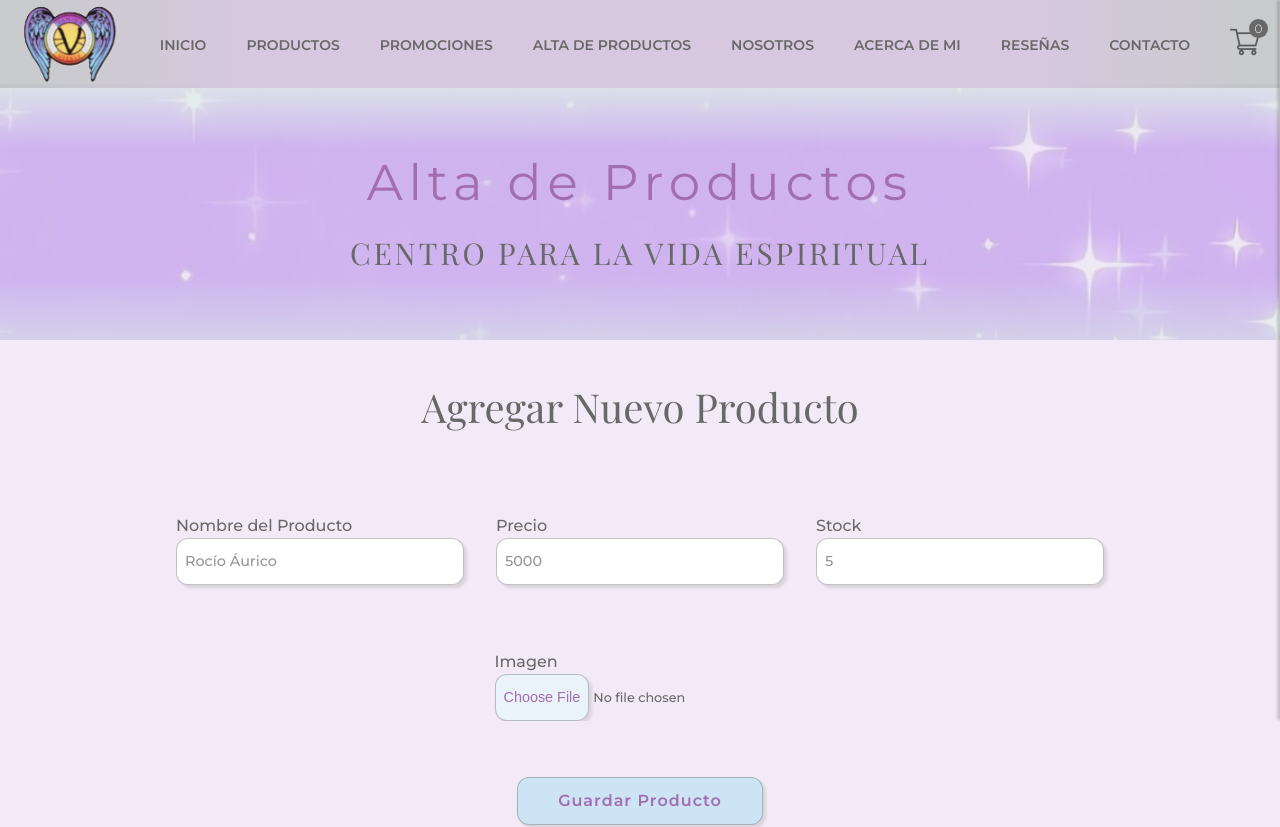
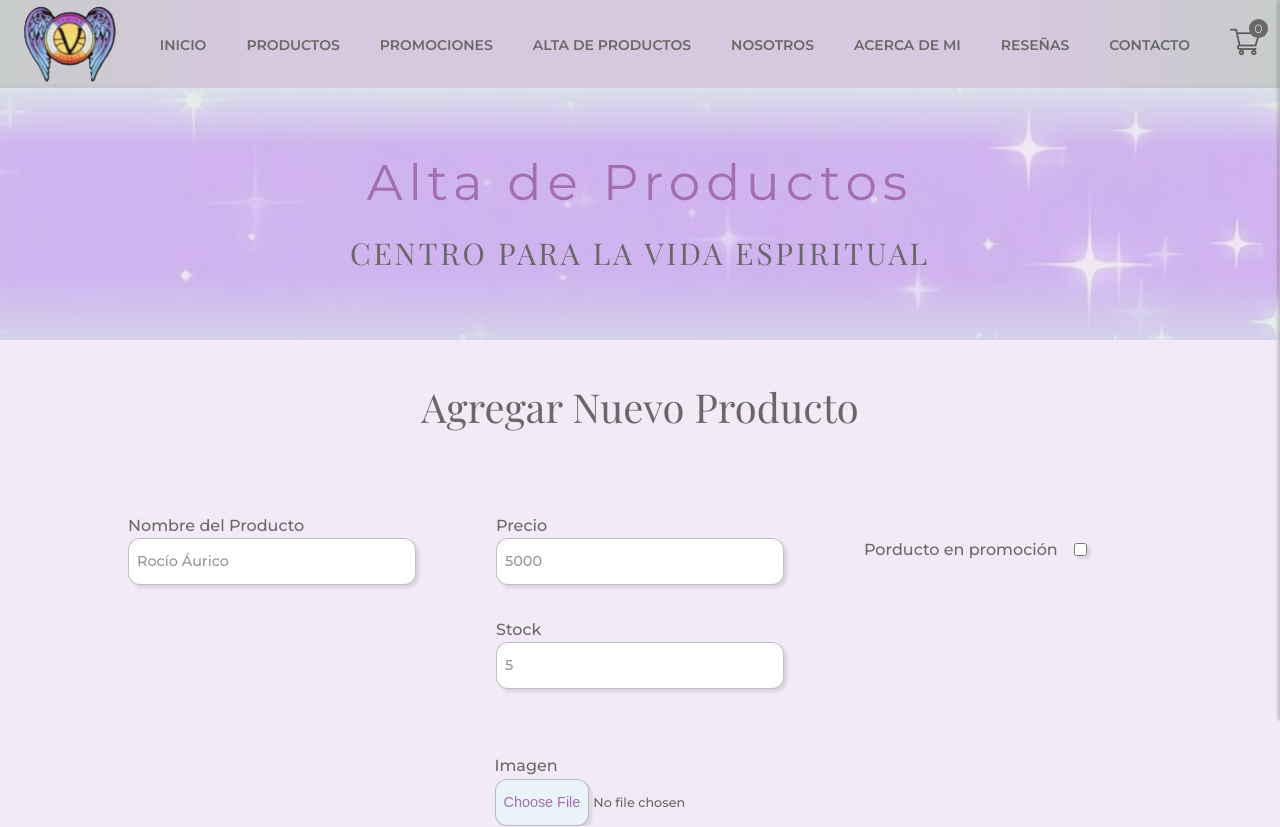
Before and after one commit to reymf1/PreEntrega-Marcelo-Rey, a React (Vite) app: page /formulario in a window 1280 px wide. Shown: the top 827 px of the page. Built offline with nearby package versions, Linux system fonts and the light colour scheme; a web font is replaced by a local one.

Commit message:
Avance 25/06/26

```diff
--- a/src/pages/Formulario/FormularioContainer/FormularioContainer.jsx
+++ b/src/pages/Formulario/FormularioContainer/FormularioContainer.jsx
@@ -1,25 +1,32 @@
 import React, { useState } from "react";
 import { FormularioProducto } from "../FormularioProducto/FormularioProducto";
 import HeaderTitulo from "../../../components/HeaderTitulo/HeaderTitulo";
-import styles from "./FormularioContainer.module.css";
+// IMPORTACIONES CLAVE DE FIREBASE
+import { collection, addDoc } from "firebase/firestore";
+import { db } from "../../../firebase/config";
+import { useRef } from "react"; //Uso useRef para hacer referencia al input type=file para limpiar la pantalla una vez cargada la imágen
 
 export function FormularioContainer() {
   const [datosForm, setDatosForm] = useState({
     nombre: "",
     precio: "",
     stock: "",
+    descripcion: "",
+    promocion: false,
+    categoria: "",
     // Quitamos la urlImagen de aca porque la obtendremos después de la subida
   });
-  //setImagenFile(null); //Se resetea el setImagenFile
   // 1. Nuevo estado para el archivo de imagen
   const [imagenFile, setImagenFile] = useState(null);
+  const [error, setError] = useState(null);
   const [cargando, setCargando] = useState(false);
+  const inputFileRef = useRef(null); //Para limpiar el archivo enviado con el input
 
   const manejarCambio = (evento) => {
-    const { name, value } = evento.target;
+    const { name, value, type, checked } = evento.target;
     setDatosForm({
       ...datosForm,
-      [name]: value,
+      [name]: type === "checkbox" ? checked : value,
     });
   };
 
@@ -27,22 +34,22 @@ export function FormularioContainer() {
   const manejarCambioImagen = (evento) => {
     setImagenFile(evento.target.files[0]);
   };
-
   const manejarEnvio = async (evento) => {
     evento.preventDefault();
     //console.log("Enviando los siguientes datos a la API:", datosForm);
+    setError(null);
     // Validamos que el usuario haya seleccionado una imagen
     if (!imagenFile) {
-      alert("Por favor, selecciona una imagen para el producto.");
+      setError("Por favor, selecciona una imagen para el producto.");
       return;
     }
     // --- Lógica para subir la imagen a Imgbb ---
-    const apiKey = import.meta.env.VITE_IMGBB_API_KEY; // 🚨 ¡Reemplazá esto con tu clave!
+    const apiKey = import.meta.env.VITE_IMGBB_API_KEY;
     const formData = new FormData();
     formData.append("image", imagenFile);
     try {
       setCargando(true);
-      console.log("Subiendo imagen a Imgbb...");
+      /*console.log("Subiendo imagen a Imgbb...");*/
       const respuestaImgbb = await fetch(
         `https://api.imgbb.com/1/upload?key=${apiKey}`,
         {
@@ -66,28 +73,35 @@ export function FormularioContainer() {
           // Agregamos la URL obtenida
           precio: Number(datosForm.precio), //Convierte a número
           stock: Number(datosForm.stock),
-          urlImagen: datosImgbb.data.url,
+          imagen: datosImgbb.data.url,
         };
 
-        // Por el momento hacemos un console.log
-        console.log(
-          "Enviando los siguientes datos COMPLETOS a la API:",
-          productoCompleto,
-        );
+        // LÓGICA PARA SUBIR DATOS A FIRESTORE ---
+        console.log("Enviando producto a Firebase:", productoCompleto);
+        // Apuntamos a la colección "productos" (si no existe, se crea)
+        const productosCollection = collection(db, "productos");
+        // Agregamos el nuevo documento a la colección
+        await addDoc(productosCollection, productoCompleto);
+
         // Reset formulario
         setDatosForm({
           nombre: "",
           precio: "",
           stock: "",
+          descripcion: "",
+          promocion: false,
+          categoria: "",
         });
-
-        setImagenFile(null);
+        setImagenFile(null); //Se resetea el setImagenFile
+        if (inputFileRef.current) {
+          //El if es porque en el primer render el input no fue conectado al ref, entonces es null
+          inputFileRef.current.value = "";
+        } //Se limpia el input file
       } else {
         throw new Error("La subida de la imagen a Imgbb falló.");
       }
     } catch (error) {
-      console.error("Error en el proceso de envío:", error);
-      alert("Hubo un error al subir la imagen. Por favor, intentá de nuevo.");
+      setError(`Error al cargar el producto: ${error.message}`);
     } finally {
       setCargando(false);
     }
@@ -108,6 +122,8 @@ export function FormularioContainer() {
         // Pasamos la nueva función como prop
         manejarCambioImagen={manejarCambioImagen}
         cargando={cargando}
+        error={error}
+        inputFileRef={inputFileRef}
       />
     </>
   );
--- a/src/pages/Formulario/FormularioProducto/FormularioProducto.jsx
+++ b/src/pages/Formulario/FormularioProducto/FormularioProducto.jsx
@@ -9,15 +9,18 @@ export function FormularioProducto({
   manejarEnvio,
   manejarCambioImagen,
   cargando,
+  error,
+  inputFileRef,
 }) {
   return (
     <div className={styles.contact}>
       <h2>Agregar Nuevo Producto</h2>
       <form className={styles.formulario} onSubmit={manejarEnvio}>
         <div className={styles.formulario1}>
-          <label>
+          <label className={styles.labelText}>
             Nombre del Producto
             <input
+              className={styles.inputText}
               type="text"
               placeholder="Rocío Áurico"
               name="nombre" // Atributo clave para identificar el input
@@ -25,9 +28,10 @@ export function FormularioProducto({
               onChange={manejarCambio}
             />
           </label>
-          <label>
+          <label className={styles.labelText}>
             Precio
             <input
+              className={styles.inputText}
               type="number"
               placeholder="5000"
               name="precio" // Atributo clave
@@ -35,9 +39,20 @@ export function FormularioProducto({
               onChange={manejarCambio}
             />
           </label>
-          <label>
+          <label className={styles.labelFile}>
+            Porducto en promoción
+            <input
+              className={styles.inputFile}
+              type="checkbox"
+              name="promocion"
+              checked={datosForm.promocion}
+              onChange={manejarCambio}
+            />
+          </label>
+          <label className={styles.labelText}>
             Stock
             <input
+              className={styles.inputText}
               type="number"
               placeholder="5"
               name="stock" // Atributo clave
@@ -54,10 +69,15 @@ export function FormularioProducto({
               accept="image/*"
               onChange={manejarCambioImagen}
               className={styles.formFile}
+              ref={inputFileRef}
             />
           </label>
         </div>
-        <button type="submit" disabled={cargando} className={styles.botonGuardar}>
+        <button
+          type="submit"
+          disabled={cargando}
+          className={styles.botonGuardar}
+        >
           {cargando ? (
             <>
               <span className={styles.spinner}></span>
@@ -68,6 +88,7 @@ export function FormularioProducto({
           )}
         </button>
       </form>
+      {error && <p>{error}</p>}
     </div>
   );
 }
--- a/src/pages/Formulario/FormularioProducto/FormularioProducto.module.css
+++ b/src/pages/Formulario/FormularioProducto/FormularioProducto.module.css
@@ -28,7 +28,7 @@
   flex-wrap: wrap;
   gap: 2rem;
 }
-.formulario1 label {
+.labelText {
   display: flex;
   flex-direction: column;
   text-align: left;
@@ -36,11 +36,21 @@
   font-size: 1rem;
   line-height: 1.57rem;
   color: #696868;
-  width: 18rem;
-  min-width: 14rem;
+  min-width: 18rem;
 }
-.formulario1 input {
-  width: 100%;
+.labelFile {
+  display: flex;
+  text-align: left;
+  align-items: center;
+  font-weight: 500;
+  font-size: 1rem;
+  line-height: 1.57rem;
+  color: #696868;
+  min-width: 18rem;
+  gap: 1rem;
+}
+.inputText {
+  /*width: 100%;*/
   font-weight: 500;
   font-size: 0.9rem;
   line-height: 1.57rem;
@@ -50,13 +60,22 @@
   box-shadow: 3px 3px 3px rgba(0, 0, 0, 0.1);
   border-radius: 12px;
 }
+.inputFile {
+  font-weight: 500;
+  font-size: 0.9rem;
+  line-height: 1.57rem;
+  color: #696868;
+  padding: 0.625rem 0.5rem;
+  border: 1px solid rgb(102, 102, 102, 0.4);
+  box-shadow: 3px 3px 3px rgba(0, 0, 0, 0.1);
+}
 ::placeholder {
   color: rgb(105, 104, 104, 0.7);
 }
 .formulario2 {
   margin-top: 4rem;
 }
-.formulario2 label{
+.formulario2 label {
   display: flex;
   flex-direction: column;
   text-align: left;
--- a/src/pages/Home/sections/Productos/ProductoDescripcion/ProductoDescripcion.jsx
+++ b/src/pages/Home/sections/Productos/ProductoDescripcion/ProductoDescripcion.jsx
@@ -6,7 +6,7 @@ import { Link } from "react-router-dom";
 import { Boton } from "../../../../../components/Boton/Boton";
 import { HashLink } from "react-router-hash-link";
 // Importaciones clave para obtener un solo documento
-import { doc, query, collection, where, getDocs } from "firebase/firestore";
+import { doc, query, collection, where, getDoc } from "firebase/firestore";
 import { db } from "../../../../../firebase/config";
 
 const ProductoDescripcion = () => {
@@ -51,21 +51,22 @@ const ProductoDescripcion = () => {
       try {
         /*Usaría const docRef = doc(db, "Productos nacionales", id); si utilizaría el id de firebase*/
         //Como queremos utilizar nuestro id, creamos una consulta = query
-        const queryId = query(
+        /*const queryId = query(
           //creamos una referencia a la colección productos
           collection(db, "productos"),
           //sólo los documentos cuyo campo id sea igual al valor recibido
           where("id", "==", Number(id)),
-        );
-        const resp = await getDocs(queryId);
-        if (resp.empty) {
+        );*/
+        const docRef = doc(db, "productos", id);
+        const resp = await getDoc(docRef);
+        if (!resp.exists()) {
           setCargando(false);
           setError("No se encontró el producto");
           return;
         }
         setProducto({
-          ...resp.docs[0].data(), //Tomo la posición "0" para asegurame que me devuelva el primer documento del array, por si existen id (no de firestore) duplicados.
-          idFirestore: resp.docs[0].id,
+          ...resp.data(),
+          id: resp.id,
         });
       } catch (error) {
         setError(`Error al cargar el producto:${error.message}`);
--- a/src/pages/Home/sections/Productos/ProductosContainer/ProductosContainer.jsx
+++ b/src/pages/Home/sections/Productos/ProductosContainer/ProductosContainer.jsx
@@ -31,7 +31,7 @@ export function ProductosContainer({
         setProductos(
           respuesta.docs.map((doc) => ({
             ...doc.data(),
-            idFirestore: doc.id, //Este id es el automático de firebase, pero no lo necesito ya que tengo mi propio id creado por mi (dentro de data), pero lo agrego con otro nombre por si lo necesito más adelante para implementar alta, edición o eliminación de productos.
+            id: doc.id, //Este id es el automático de firebase, pero no lo necesito ya que tengo mi propio id creado por mi (dentro de data), pero lo agrego con otro nombre por si lo necesito más adelante para implementar alta, edición o eliminación de productos.
           })),
         );
       } catch (error) {
```
Also changed, not shown: src/pages/Formulario/FormularioContainer/FormularioContainer.module.css (deleted).
